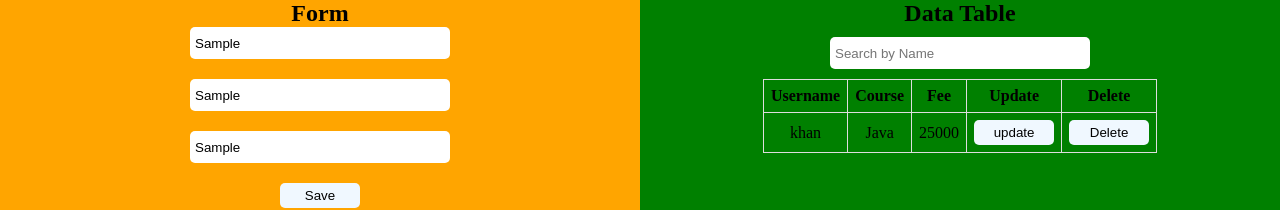
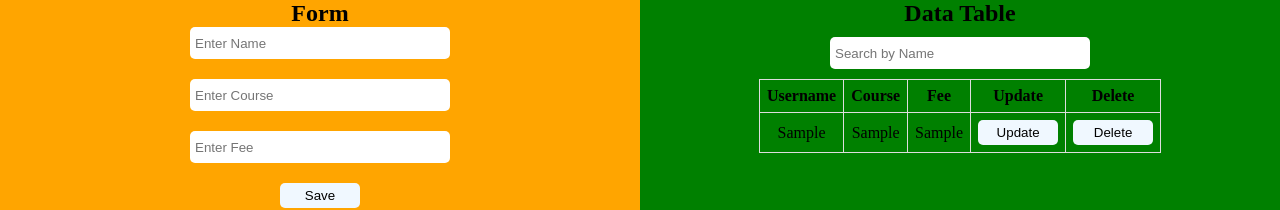
Before and after one commit to naeemcodemaster/react_students_course, a React (Vite) app: page / in a window 1280 px wide. Both pictures are taken after typing "Sample", "Sample", "Sample" into the empty fields and a click on the button "Save". Shown: the top 210 px of the page. Built offline with nearby package versions, Linux system fonts and the light colour scheme.

Commit message:
Show Record, Delete Record

```diff
--- a/src/project1/DataTable.jsx
+++ b/src/project1/DataTable.jsx
@@ -2,8 +2,9 @@
 import { useState } from 'react';
 import './datatable.css';
 function DataTable() {
+
+
     const [allData,setAllData] = useState([]);
-
 
     const [formData,setFormData] = useState({
         name:"",
@@ -11,16 +12,37 @@ function DataTable() {
         fee:""
     })
 
+    {name:"khan"}
+
     const handleInputData = (e) =>{
 
         setFormData({...formData,[e.target.name]:e.target.value});
 
+        // {name:"khan",course:"java1",fee:2000}
 
     }
-    console.log(formData);
+    // console.log(formData);
 
-    const handleAddData = (e) => {
+    const handleAddData = () => {
+        if(formData.name && formData.course && formData.fee){
+            const newData = {
+                id:Date.now(),
+                name:formData.name,
+                course:formData.course,
+                fee:formData.fee
+            }
+            setAllData([...allData,newData]);
+            setFormData({name:"",course:"",fee:""})
 
+        }
+
+        // console.table(allData);
+
+    }
+
+    const handleDelete = (id) =>{
+        const updatedData = allData.filter((record)=>record.id !== id);
+        setAllData(updatedData);
     }
 
     return (
@@ -50,13 +72,17 @@ function DataTable() {
                     </thead>
                     <tbody>
 
-                        <tr>
-                            <td>khan</td>
-                            <td>Java</td>
-                            <td>25000</td>
-                            <td><button>update</button></td>
-                            <td><button>Delete</button></td>
-                        </tr>
+                        {
+                            allData.map((record,index)=>(
+                                 <tr key={index}>
+                                    <td>{record.name}</td>
+                                    <td>{record.course}</td>
+                                    <td>{record.fee}</td>
+                                    <td><button>Update</button></td>
+                                    <td><button onClick={()=>handleDelete(record.id)}>Delete</button></td>
+                                 </tr>
+                            ))
+                        }
                     </tbody>
                 </table>
                 <div className='pagination'>
```
